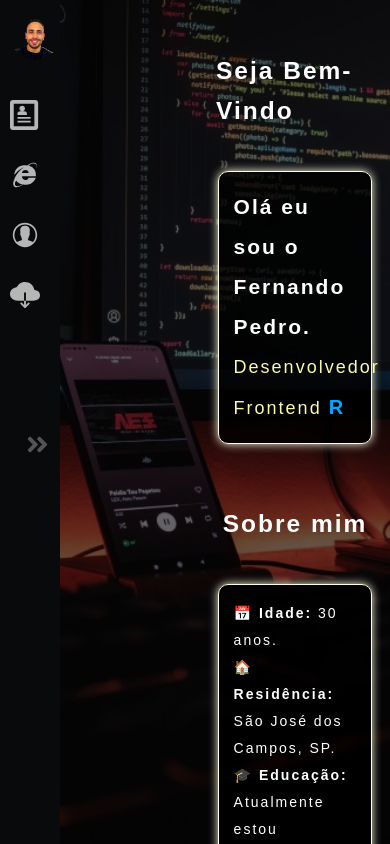
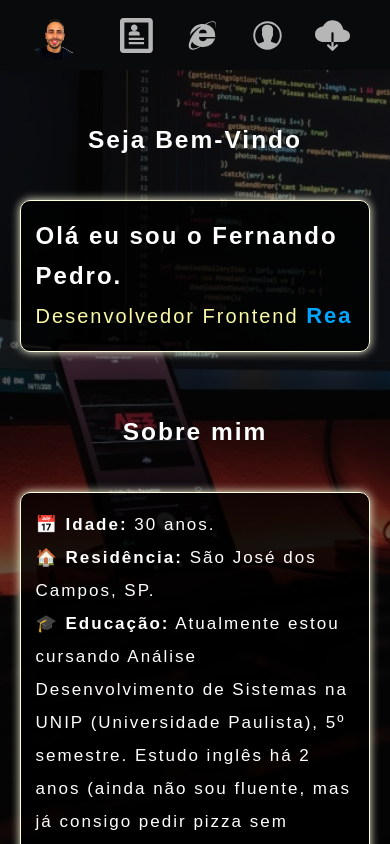
Before and after one commit to FernandoFerreira94/Portifoli, a React (Create React App) app: page / in a window 390 px wide. Shown: the top 844 px of the page. Built offline with nearby package versions, Linux system fonts and the light colour scheme.

Commit message:
Reajustado tela mobile

```diff
--- a/src/components/Header/header.css
+++ b/src/components/Header/header.css
@@ -7,7 +7,6 @@
   transition: width 0.3s ease;
   display: flex;
   flex-direction: column;
-  overflow: hidden;
 }
 
 .sidebar.expanded {
@@ -69,6 +68,9 @@ nav a {
   text-decoration: none;
   gap: 10px;
   transition: all 0.3s ease;
+  svg {
+    font-size: 30px;
+  }
 }
 
 nav a:hover {
@@ -85,3 +87,45 @@ nav a span {
 .sidebar.expanded nav a span {
   opacity: 1; /* Mostrar nomes no estado expandido */
 }
+
+@media screen and (max-width: 700px) {
+  .sidebar {
+    height: 70px;
+    width: 100%; /* Largura no estado colapsado */
+    justify-content: start;
+    display: flex;
+    flex-direction: row;
+    z-index: 99;
+  }
+
+  .profile-pic {
+    width: 50px; /* Tamanho pequeno no estado colapsado */
+    height: 50px;
+  }
+
+  nav {
+    width: 100%;
+    display: flex;
+    flex-direction: row;
+    justify-content: center;
+    align-items: center;
+    margin: auto;
+    gap: 10px;
+  }
+
+  nav a svg {
+    font-size: 35px;
+  }
+
+  .toggle-btn {
+    display: none;
+  }
+
+  .header {
+    display: flex;
+    align-items: center;
+    justify-content: center;
+    padding: 0;
+    margin-left: 30px;
+  }
+}
--- a/src/components/Header/index.js
+++ b/src/components/Header/index.js
@@ -32,19 +32,19 @@ export default function Header({ sobre, projeto, contato }) {
       </button>
       <nav>
         <Link onClick={sobre}>
-          <ImProfile size={30} />
+          <ImProfile />
           {isExpanded && <span>Sobre mim</span>}
         </Link>
         <Link onClick={projeto}>
-          <LiaInternetExplorer size={30} />
+          <LiaInternetExplorer />
           {isExpanded && <span>Projetos</span>}
         </Link>
         <Link onClick={contato}>
-          <IoIosContact size={30} />
+          <IoIosContact />
           {isExpanded && <span>Contato</span>}
         </Link>
         <a href={curriculo} download>
-          <IoCloudDownload size={30} />
+          <IoCloudDownload />
           {isExpanded && <span>Download CV</span>}
         </a>
       </nav>
--- a/src/components/Modal/modal.css
+++ b/src/components/Modal/modal.css
@@ -52,13 +52,13 @@
 
 @media screen and (max-width: 1050px) {
   .modal {
-    width: 100%;
-    padding-top: 50px;
-    padding: 50px 10px 20px 10px;
+    width: 90%;
+    padding: 50px 30px 20px 30px;
+    margin: 30px;
   }
 
   .modal span {
-    font-size: 14px;
-    line-height: 25px;
+    font-size: 18px;
+    line-height: 33px;
   }
 }
--- a/src/components/Projeto/projeto.css
+++ b/src/components/Projeto/projeto.css
@@ -4,10 +4,6 @@
   justify-content: space-evenly;
   align-items: center;
   width: 100%;
-}
-.icons svg {
-  font-size: 17px;
-  color: #9370db;
 }
 
 .home .cards div {
@@ -140,21 +136,6 @@
 }
 
 @media screen and (max-width: 1050px) {
-  .home .cards {
-    display: flex;
-    flex-wrap: wrap; /* Permite que os itens se quebrem em várias linhas */
-    justify-content: space-between;
-    align-items: center;
-    width: 100%;
-    padding: 15px;
-  }
-
-  .home .cards div {
-    margin: 10px; /* Espaçamento entre os cards */
-    width: 90px;
-    height: 90px;
-  }
-
   .container-projeto {
     flex-wrap: wrap;
     width: 100%;
@@ -177,14 +158,70 @@
     height: 250px;
     background-size: cover;
     background-repeat: no-repeat;
-    filter: brightness(50%);
+    filter: brightness(100%);
     background-position: center;
     cursor: pointer;
     transition: all ease-in-out 0.5s;
   }
 
   .container-projeto .projeto .img:hover {
-    filter: brightness(100%);
-    transform: scale(1.1);
+    transform: scale(1);
   }
 }
+
+@media screen and (max-width: 700px) {
+  .container-projeto .projeto .img-projeto {
+    filter: brightness(100%);
+    height: 300px;
+  }
+  .container-projeto {
+    padding: 10px;
+  }
+
+  .container-projeto .projeto .img:hover {
+    transform: scale(1);
+  }
+
+  .home .cards {
+    display: flex;
+    flex-wrap: wrap; /* Permite que os itens se quebrem em várias linhas */
+    width: 100%;
+    gap: 10px;
+    padding: 0;
+  }
+
+  .home .cards {
+    padding: 20px;
+    justify-content: space-between;
+  }
+
+  .home .cards div {
+    position: relative; /* Necessário para o posicionamento absoluto do pseudoelemento */
+    background-color: #090a0c;
+    border-radius: 15px 0 15px 0;
+    width: 45%;
+    height: 60px;
+    margin: 5px;
+    justify-content: center;
+    align-items: center;
+
+    span {
+      display: none;
+    }
+    svg {
+      font-size: 35px;
+    }
+  }
+
+  .home .cards div:hover {
+    transform: scale(1);
+  }
+
+  .home .cards div:hover::after {
+    width: 0; /* A largura da borda aumenta para 100% ao passar o mouse */
+  }
+
+  .h3 {
+    font-size: 22px;
+  }
+}
--- a/src/components/Tecnologia/index.js
+++ b/src/components/Tecnologia/index.js
@@ -16,28 +16,29 @@ export default function Tecnologia() {
       <Title titulo="Skill" />
       <div className="cards">
         <div>
-          <IoLogoHtml5 /> HTML5
+          <IoLogoHtml5 /> <span> HTML5 </span>
+        </div>
+
+        <div>
+          <IoLogoCss3 /> <span>CSS </span>
         </div>
         <div>
-          <IoLogoCss3 /> CSS{" "}
+          <IoLogoJavascript /> <span> JavaScript</span>
         </div>
         <div>
-          <IoLogoJavascript /> JavaScript
+          <IoLogoReact /> <span> React.js</span>
         </div>
         <div>
-          <IoLogoReact /> React.js
+          <SiTypescript /> <span> TypeScript</span>
         </div>
         <div>
-          <SiTypescript /> TypeScript
+          <IoLogoSass /> <span> SASS</span>
         </div>
         <div>
-          <IoLogoSass /> SASS
+          <SiBootstrap /> <span> BootStrap</span>
         </div>
         <div>
-          <SiBootstrap /> BootStrap
-        </div>
-        <div>
-          <SiTailwindcss /> TailWind
+          <SiTailwindcss /> <span> TailWind</span>
         </div>
       </div>
     </>
--- a/src/index.css
+++ b/src/index.css
@@ -48,9 +48,9 @@ ul {
 }
 
 .content {
-  margin-left: 200px;
   padding: 1px 16px;
   overflow: hidden;
+  width: 100%;
 }
 
 .container {
@@ -80,16 +80,26 @@ ul {
   font-size: 1.2em;
 }
 
-@media screen and (max-width: 1050px) {
+@media screen and (max-width: 700px) {
   .container {
     width: 98%;
     padding: 15px;
     margin: 10px;
-    font-size: 14px;
+    font-size: 16px;
+  }
+
+  .container span {
+    font-size: 20px;
+    color: #fafaa7;
+  }
+  .container .typing {
+    color: rgb(0, 166, 255);
+    font-size: 22px;
+    font-weight: 600;
   }
 
   .container p {
-    font-size: 14px;
-    line-height: 27px;
+    font-size: 17px;
+    line-height: 33px;
   }
 }
--- a/src/pages/home/home.css
+++ b/src/pages/home/home.css
@@ -28,7 +28,6 @@
 }
 
 .typing-effect {
-  color: rgb(0, 166, 255);
   font-family: "Courier New", Courier, monospace;
   border-right: 2px solid rgba(255, 255, 255, 0.7);
   animation: blink 1s infinite;
@@ -50,7 +49,7 @@
   }
 }
 
-@media screen and (max-width: 600px) {
+@media screen and (max-width: 700px) {
   .home .title {
     margin-top: 50px;
   }
@@ -58,4 +57,7 @@
   .home .title h2 {
     font-size: 1.75em;
   }
+  .home {
+    padding-top: 70px;
+  }
 }
```
